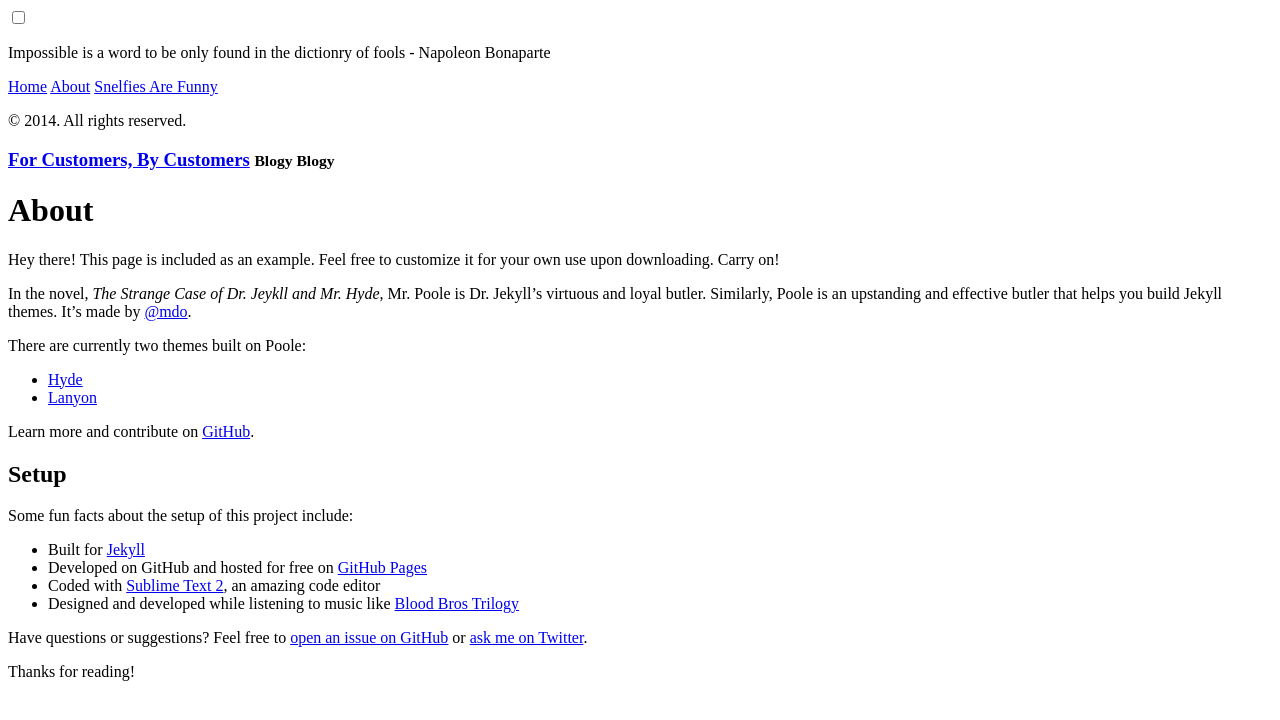
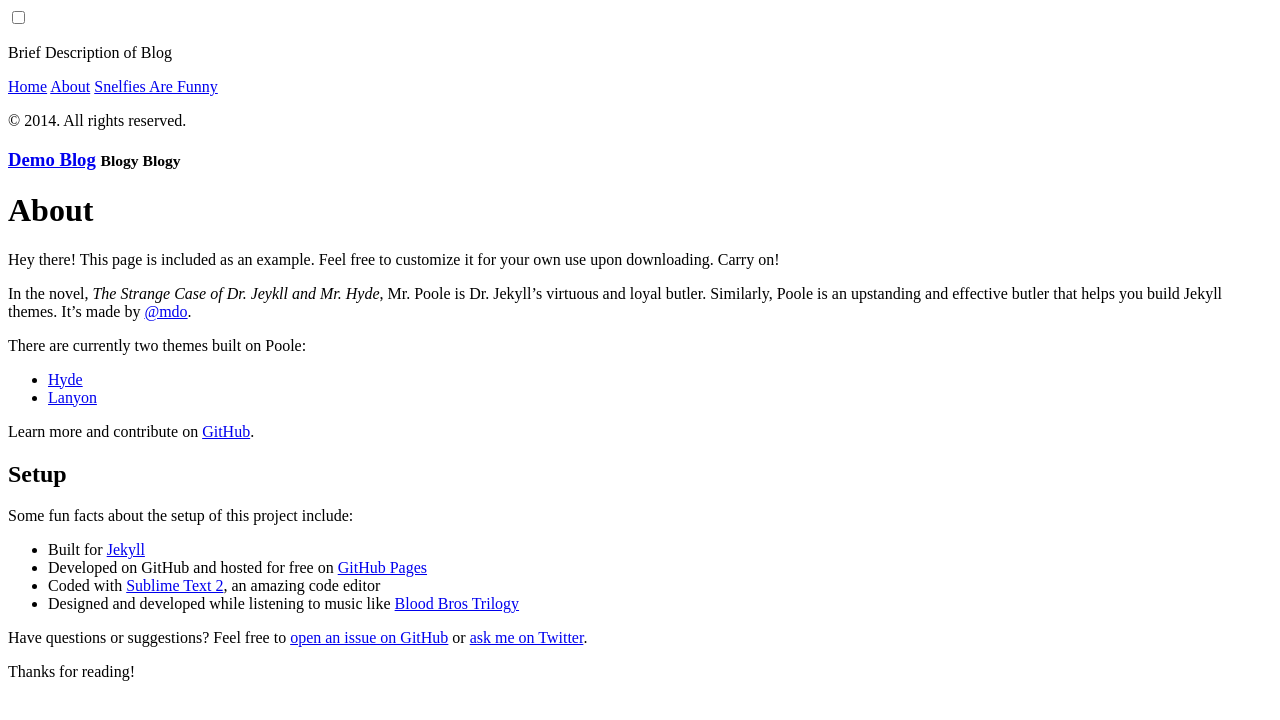
Before and after one commit to B-DAP/B-DAP.github.io, a Jekyll site: the page built from about.md, in a window 1280 px wide. Shown: the top 720 px of the page. Built offline with Jekyll 4.4.1, drawn with Linux system fonts in a browser that asks for light colours; Markdown is read by kramdown in place of the engine named in the settings.

Commit message:
Updated _config.yml

```diff
--- a/_config.yml
+++ b/_config.yml
@@ -6,15 +6,15 @@ highlighter:      pygments
 permalink:        pretty
 
 # Setup
-title:            For Customers, By Customers
+title:            Demo Blog
 tagline:          'Blogy Blogy'
-description:      'Impossible is a word to be only found in the dictionry of 					fools - Napoleon Bonaparte'
+description:      'Brief Description of Blog'
 url:              b-dap.github.com
 paginate:         5
 
 author:
-  name:           'Ingram Micro'
-  url:            http://ingrammicro.com
+  name:           'Alex Graciov'
+  url:            https://github.com/B-DAP/B-DAP.github.io
 
 # Custom vars
 version:          1.0.0
```
